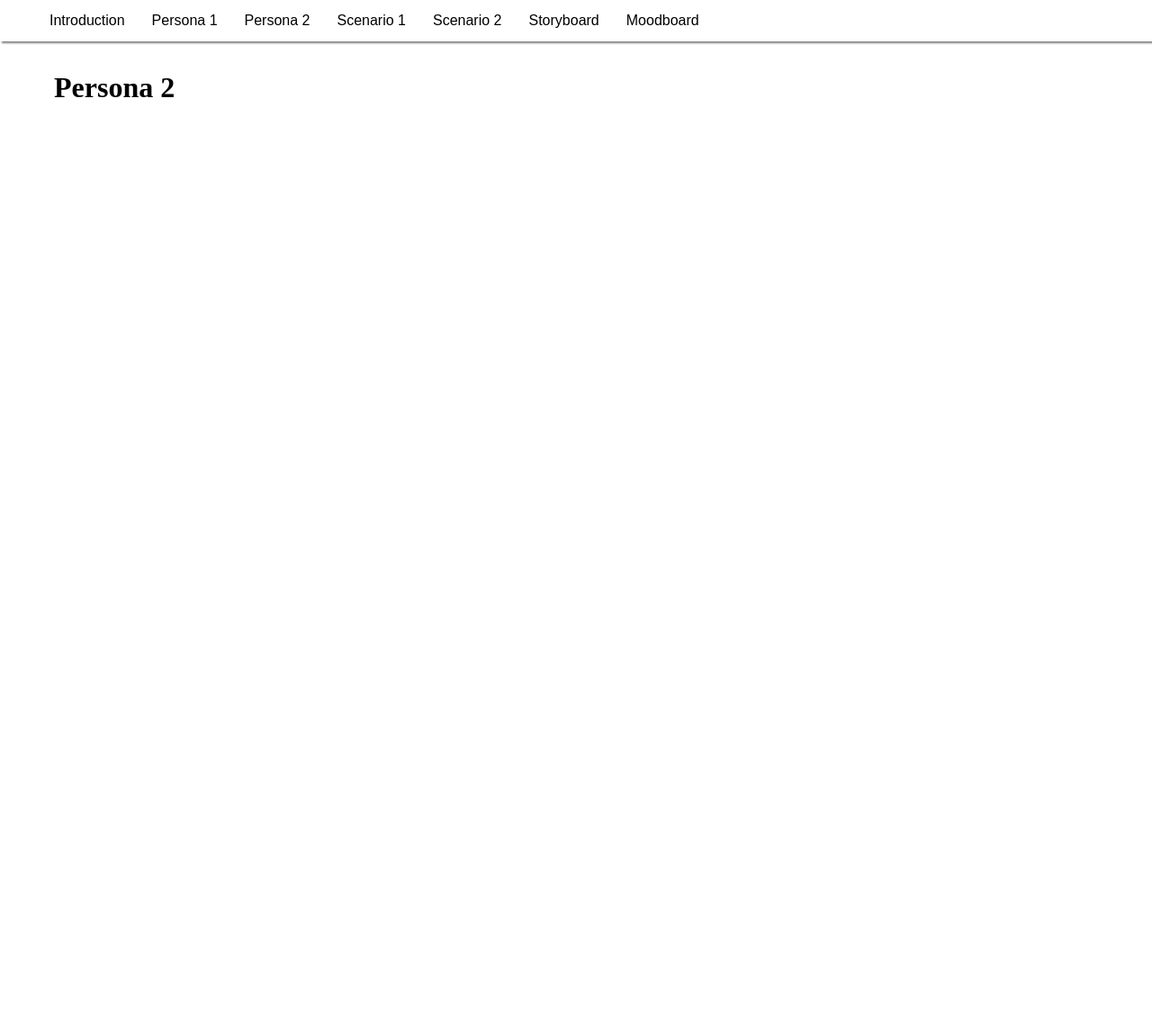
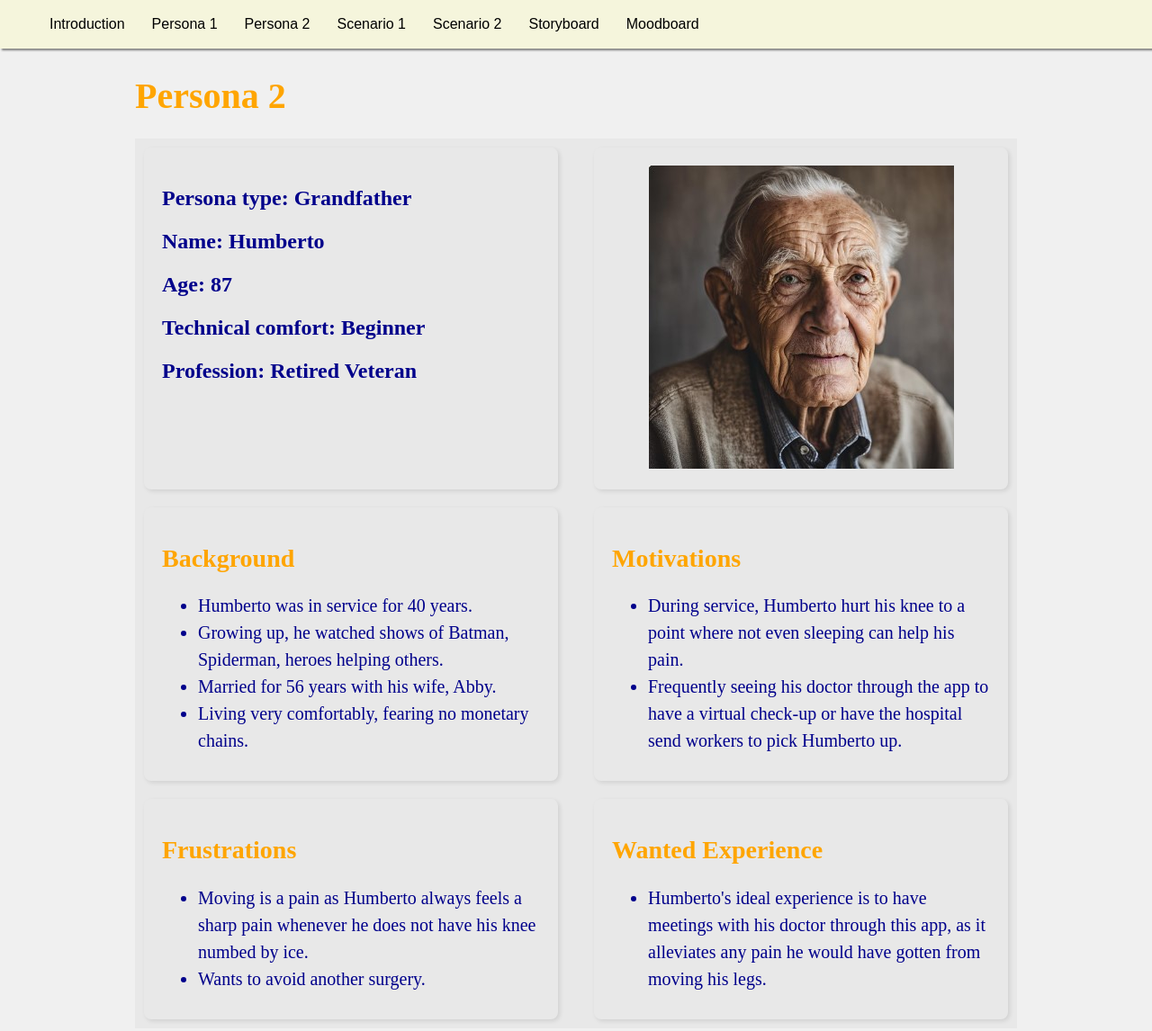
Before and after one commit to luixt/CAP4104_Design, a plain HTML site: page HTMLfiles/persona2.html in a window 1280 px wide. Shown: the top 1146 px of the page at 90% size. Before the commit the page ends 800 px from the top, so only its background shows below. Drawn offline with Linux system fonts and the light colour scheme.

Commit message:
Persona 2 Complete

```diff
--- a/CSSfiles/persona2.css
+++ b/CSSfiles/persona2.css
@@ -1,7 +1,10 @@
 .display-box {
   padding-top: 60px; /* Pushes the content below the navbar */
-  padding-left: 60px;
-  padding-right: 60px;
+  padding-left: 150px;
+  padding-right: 150px;
+  background-color: rgba(211, 211, 211, 0.350);
+  box-shadow: 2px 2px 5px rgba(0, 0, 0, 0.8);
+  border-radius: 8px; /* Optional rounded corners */
 }
 
 .navbar ul {
@@ -10,7 +13,7 @@
   position: fixed;
   top: 0;
   width: 100%;
-  background-color: white;
+  background-color: beige;
   margin-top: 0;
   color: black;
   z-index: 1;
@@ -38,3 +41,70 @@
 .navbar ul li a:hover {
     font-weight: bold;
 }
+
+.flex-column {
+  display: flex;
+  flex-direction: column;
+  background-color: rgba(211, 211, 211, 0.285);
+}
+
+.flex-row {
+  display: flex;
+  flex-direction: row;
+  justify-content: flex-start;
+  gap: 20px;
+}
+
+h3 {
+  color: darkblue;
+  font-size: 24px;
+}
+
+h3:hover{
+  text-shadow: 2px 2px 2px lightblue;
+}
+
+h1 {
+  color: orange;
+  font-size: 40px;
+}
+
+h1:hover {
+  text-shadow: 1px 1px 1px orangered;
+}
+
+h2 {
+  color: orange;
+  font-size: 28px;
+
+}
+
+img:hover{
+  box-shadow: 2px 2px 2px black;
+}
+
+h2:hover{
+  text-shadow: 1px 1px 1px grey;
+}
+
+ul {
+  margin: 10px 0;
+}
+
+li {
+  line-height: 1.5;
+  color: darkblue;
+  font-size: 20px;
+}
+
+.set {
+  flex: 1;
+  margin: 10px;
+  padding: 20px;
+  box-shadow: 2px 2px 5px rgba(0, 0, 0, 0.1);
+  border-radius: 8px; /* Optional rounded corners */
+}
+
+.set:hover{
+  box-shadow: 2px 2px 5px rgba(0, 0, 0, 0.500);
+}
--- a/HTMLfiles/persona2.html
+++ b/HTMLfiles/persona2.html
@@ -7,7 +7,7 @@
     <link href="../reset.css" rel="stylesheet" type="text/css" />
     <link href="/CSSfiles/persona2.css" rel="stylesheet" type="text/css" />
 
-<title>Personas</title>
+<title>Persona 2</title>
 </head>
 
 <body>
@@ -24,7 +24,56 @@
     </div>
 
     <div class="display-box">
-        <h1>Persona 2</h1>
+        <div class="title"><h1>Persona 2</h1></div>
+
+        <div class="flex-column">
+            <div class="flex-row">
+                <div class="set">
+                    <h3>Persona type: Grandfather</h3>
+                    <h3>Name: Humberto</h3>
+                    <h3>Age: 87</h3>
+                    <h3>Technical comfort: Beginner</h3>
+                    <h3>Profession: Retired Veteran</h3>
+                </div>
+                <div class="set" style="text-align: center;">
+                    <img src="/Images/humberto.jpg" alt="A picture of Humberto">
+                </div>
+            </div>
+            <div class="flex-row">
+                <div class="set">
+                    <h2>Background</h2>
+                    <ul>
+                        <li>Humberto was in service for 40 years.</li>
+                        <li>Growing up, he watched shows of Batman, Spiderman, heroes helping others.</li>
+                        <li>Married for 56 years with his wife, Abby.</li>
+                        <li>Living very comfortably, fearing no monetary chains.</li>
+                    </ul>
+                </div>
+                <div class="set">
+                    <h2>Motivations</h2>
+                    <ul>
+                        <li>During service, Humberto hurt his knee to a point where not even sleeping can help his pain.</li>
+                        <li>Frequently seeing his doctor through the app to have a virtual check-up or have the hospital send workers to pick Humberto up.</li>
+                    </ul>
+                </div>
+            </div>
+            <div class="flex-row">
+                <div class="set">
+                    <h2>Frustrations</h2>
+                    <ul>
+                        <li>Moving is a pain as Humberto always feels a sharp pain whenever he does not have his knee numbed by ice.</li>
+                        <li>Wants to avoid another surgery.</li>
+                    </ul>
+                </div>
+                <div class="set">
+                    <h2>Wanted Experience</h2>
+                    <ul>
+                        <li>Humberto's ideal experience is to have meetings with his doctor through this app, as it alleviates any pain he would have gotten from moving his legs.</li>
+                    </ul>
+                </div>
+            </div>
+        </div>
+    <br></br>
     </div>
 
 </body>
```
Also changed, not shown: Images/humberto.jpg (added).
